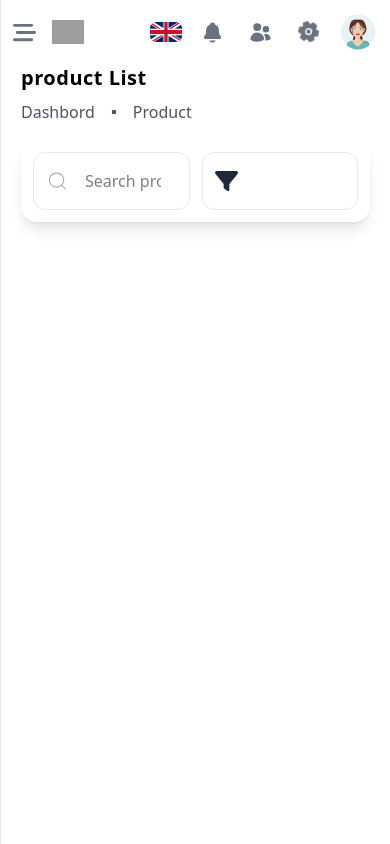
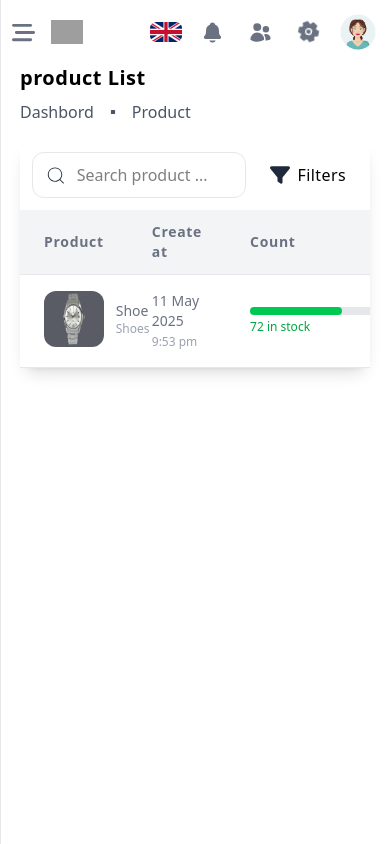
Before and after one commit to zarrin-ebrahimi/cms-react-project, a React (Vite) app: page /product/list in a window 390 px wide. Built offline with nearby package versions, Linux system fonts and the light colour scheme; grey boxes are pictures that could not be loaded.

Commit message:
Created Table List Product

```diff
--- a/src/App.jsx
+++ b/src/App.jsx
@@ -15,9 +15,9 @@ import ProductsList from "./Components/Products/ProductsList";
 export default function App() {
   return (
     <SidebarProvider>
-      <div className="flex h-screen">
+      <div className="flex h-screen  overflow-hidden">
         <Sidebar menuItems={menuItems} />
-        <div className="flex flex-col flex-grow">
+        <div className="flex-1 flex-grow  overflow-y-auto">
           <Topbar />
           <div className="content flex-grow bg-white px-5 md:px-8 ">
             <Routes>
--- a/src/Components/Products/ProductsList.jsx
+++ b/src/Components/Products/ProductsList.jsx
@@ -3,6 +3,11 @@ import { Link } from "react-router-dom";
 import { HiMiniStop } from "react-icons/hi2";
 import { CiSearch } from "react-icons/ci";
 import { FaFilter } from "react-icons/fa6";
+import { FiMoreVertical } from "react-icons/fi";
+import { AiFillEdit } from "react-icons/ai";
+import { IoMdEye } from "react-icons/io";
+import { MdDelete } from "react-icons/md";
+
 export default function ProductsList() {
   return (
     <div className=" mb-20 ">
@@ -18,28 +23,95 @@ export default function ProductsList() {
         <div className="   max-w-6xl flex  w-full flex-col  mt-4 ">
           <div className=" shadow-lg rounded-2xl">
             {/* Search and Filter Container */}
-            <div  className="flex m-3 gap-3">
+            <div className="flex m-3 gap-3 justify-between">
               {/* Search Input Group */}
-              <div  className="flex items-center px-3 border border-gray-200 rounded-xl">
-                <CiSearch size={30} className="text-gray-400  cursor-pointer"/>
+              <div className="flex items-center px-3 w-full border border-gray-200 rounded-xl">
+                <CiSearch size={25} className="text-gray-800  cursor-pointer" />
                 <input
                   placeholder="Search product ..."
                   type="text"
-                  className=" p-4 w-full rounded-md border-gray-200 "
+                  className=" focus:outline-none p-2.5 w-full rounded-md border-gray-200 "
                 />
               </div>
               {/* Filtered Product */}
-              <div  className="flex items-center px-3 border border-gray-200 rounded-xl">
-                <FaFilter size={30} className="text-gray-800  cursor-pointer"/>
-                <input
-                  type="text"
-                  className=" p-4 w-full rounded-md border-gray-200 "
-                />
+              <div className="flex items-center px-3 gap-x-2">
+                <FaFilter size={20} className="text-gray-800  cursor-pointer" />
+                <span className="tracking-wide">Filters</span>
               </div>
             </div>
-            <tbody>
 
-            </tbody>
+            {/* Product Table */}
+            <div className="max-h-[500px] overflow-y-auto ">
+              <table className="min-w-full text-sm text-left text-gray-500">
+                {/* Table Head */}
+                <thead className="bg-gray-100  sticky top-0 z-10">
+                  <tr className="h-16 tracking-wider">
+                    <th className="px-6 py-3">Product</th>
+                    <th className="px-6 py-3">Create at</th>
+                    <th className="px-6 py-3">Count</th>
+                    <th className="px-6 py-3">Price</th>
+                    <th className="px-6 py-3">Publish</th>
+                    <th className="px-6 py-3"></th>
+                  </tr>
+                </thead>
+                <tbody className="bg-white">
+                  {/* Product Row */}
+                  <tr className="border-y  border-gray-200 hover:bg-gray-50">
+                    <td className="flex items-center gap-3 px-6 py-4">
+                      <img
+                        src="/watch-7.jpg"
+                        alt="shoe"
+                        className="w-16 h-14 rounded-xl"
+                      />
+                      <div>
+                        <p className="font-medium">Shoe</p>
+                        <p className="text-gray-400 text-xs">Shoes</p>
+                      </div>
+                    </td>
+                    <td className="px-6 py-4">
+                      11 May 2025
+                      <br />
+                      <span className="text-xs text-gray-400">9:53 pm</span>
+                    </td>
+                    <td className="px-6 py-4">
+                      <div className="w-32 h-2 bg-gray-200 rounded-full">
+                        <div
+                          className="h-full bg-green-500 rounded-full"
+                          style={{ width: "72%" }}
+                        ></div>
+                      </div>
+                      <p className="text-xs mt-1 text-green-600">72 in stock</p>
+                    </td>
+                    <td className="px-6 py-4 font-medium">$97.14</td>
+                    <td className="px-6 py-4">
+                      <span className="bg-blue-100 text-blue-600 text-xs px-2 py-1 rounded-full">
+                        Published
+                      </span>
+                    </td>
+                    <td className=" relative group ">
+                      <FiMoreVertical size={20} />
+                      <div
+                        className="absolute w-36  top-15 shadow-xl right-14 submenue-sidebar-active p-1.5 rounded-lg  flex flex-col gap-y-1
+                           invisible opacity-0 group-hover:opacity-100 delay-75 group-hover:visible"
+                      >
+                        <Link className="p-1.5 flex items-center gap-x-4 cursor-pointer text-black   text-[14px] rounded-md hover:bg-gray-100/90   z-10">
+                          <AiFillEdit size={20} />
+                          <span> Edite </span>
+                        </Link>
+                        <Link className="p-1.5 flex items-center gap-x-4 cursor-pointer text-black   text-[14px] rounded-md hover:bg-gray-100/90   z-10">
+                          <IoMdEye size={20} />
+                          <span> View </span>
+                        </Link>
+                        <Link className="p-1.5 flex items-center gap-x-4 cursor-pointer text-orange-500   text-[14px] rounded-md hover:bg-gray-100/90   z-10">
+                          <MdDelete size={20} />
+                          <span> Delete </span>
+                        </Link>
+                      </div>
+                    </td>
+                  </tr>
+                </tbody>
+              </table>
+            </div>
           </div>
         </div>
       </div>
--- a/src/Components/Sidebar/Sidebar.jsx
+++ b/src/Components/Sidebar/Sidebar.jsx
@@ -1,45 +1,57 @@
 import { GoChevronRight } from "react-icons/go";
 import { useSidebar } from "../../Contexts/SidebarContext";
-import  SidebarItem  from "./SidebarItem";
+import SidebarItem from "./SidebarItem";
 
 export default function Sidebar({ menuItems }) {
-  const { isSidebarOpen, toggleSidebar,isMobile } = useSidebar();
-
-
+  const { isSidebarOpen, toggleSidebar, isMobile } = useSidebar();
 
   return (
+    <>
+      {/* Overlay */}
+      {isMobile && isSidebarOpen && (
         <div
-      className={`border-r-1 h-full  border-gray-200 transition-width duration-300
-       ${ isMobile
-        ? isSidebarOpen
-        ? "w-64 fixed z-40 "
-        : "w-0 overflow-hidden"
+          className="fixed inset-0 z-30 bg-black/30"
+          onClick={toggleSidebar}
+        ></div>
+      )}
+
+      <div
+        className={`bg-white border-r border-gray-200 h-full transition-all duration-300
+        ${isMobile
+          ?  `fixed top-0 left-0 z-40
+          ${isSidebarOpen ? "w-64" : "w-0 overflow-hidden"}`
           : isSidebarOpen
-        ? 'w-64'
+          ? "w-64"
           : "w-24"
         }`}
       >
         <div className={`${isSidebarOpen ? "p-3" : "p-1.5"}`}>
+          {/* Logo */}
           <div className="h-12 relative">
-          <div className={` flex   ${isSidebarOpen ? "" : "justify-center"}`}>
-            <img src="logo.png" alt="" className="w-12 mt-2" />
+            <div className={`flex ${isSidebarOpen ? "" : "justify-center"}`}>
+              <img src="/logo.png" alt="logo" className="w-12 mt-2" />
             </div>
+
+            {/* Toggle Desctop */}
+            {!isMobile && (
               <span
-            className={`absolute bg-white p border-gray-200 border hidden md:block hover:bg-gray-100 rounded-full
-              ${isSidebarOpen ? "-right-6" : "-right-4"}  cursor-pointer top-2`}
+                className={`absolute bg-white border border-gray-200 hidden md:block hover:bg-gray-100 rounded-full
+                ${isSidebarOpen ? "-right-6" : "-right-4"} cursor-pointer top-2`}
                 onClick={toggleSidebar}
               >
-            <GoChevronRight size={20} className="text-gray-600 p-px " />
+                <GoChevronRight size={20} className="text-gray-600 p-px" />
               </span>
+            )}
           </div>
-        <div className="flex flex-col ">
-          <ul className="flex mt-2 flex-col gap-y-1  child-hover:bg-gray-100 ">
+
+          {/* Items */}
+          <ul className="mt-2 flex flex-col gap-y-1 child-hover:bg-gray-100">
             {menuItems.map(item => (
-              <SidebarItem key={item.id}  item={item}/>
+              <SidebarItem key={item.id} item={item} />
             ))}
           </ul>
         </div>
       </div>
-    </div>
+    </>
   );
 }
--- a/src/Components/Sidebar/SidebarItem.jsx
+++ b/src/Components/Sidebar/SidebarItem.jsx
@@ -33,13 +33,13 @@ const SidebarItem = ({ item }) => {
         }}
       >
         <div
-          className={`${
+          className={` group ${
             isSidebarOpen
               ? "flex gap-x-2 items-center "
-              : "flex flex-col items-center gap-y-1  text-xs"
+              : "flex flex-col items-center gap-y-1 group-hover:text-black text-xs"
           }`}
         >
-          {item.icon("text-xl   text-gray-600")}
+          {item.icon("text-xl   text-gray-600 group-hover:text-black ")}
           {item.label}
         </div>
         <div>
@@ -55,13 +55,13 @@ const SidebarItem = ({ item }) => {
           {item.submenu && !isSidebarOpen && !isMobile && (
             <div
               className="absolute top-3 shadow-sm -right-42 submenue-sidebar-active p-1 rounded-lg w-40
-              invisible opacity-0 group-hover:opacity-100 delay-75 group-hover:visible "
+              invisible opacity-0 group-hover:opacity-100 delay-75 group-hover:visible z-50"
             >
               {item.submenu.map((subItem) => (
                 <NavLink to={subItem.path}>
                   <li
                     key={subItem}
-                    className="p-1.5 cursor-pointer text-gray-500   text-[14px] rounded-md hover:bg-gray-100/60   z-10"
+                    className="p-1.5 cursor-pointer text-gray-500   text-[14px] rounded-md hover:bg-gray-100/90   z-10"
                   >
                     {subItem.label}
                   </li>
--- a/src/index.css
+++ b/src/index.css
@@ -1,3 +1,4 @@
-/* @tailwind base;
-@tailwind components;
-@tailwind utilities; */
+html, body, #root {
+    height: 100%;
+    overflow: hidden;
+}
```
Also changed, not shown: public/watch-7.jpg (added). Lines whose indentation alone changed are shown as unchanged.
